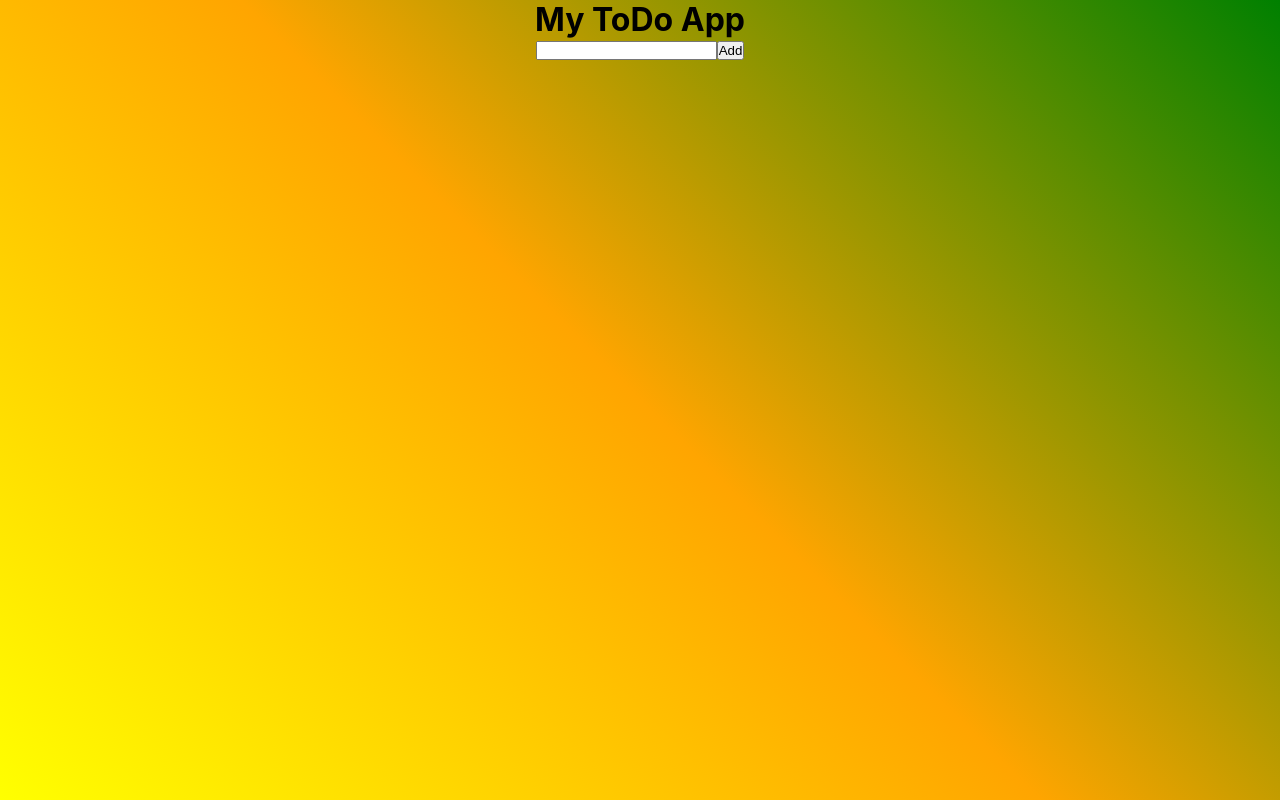
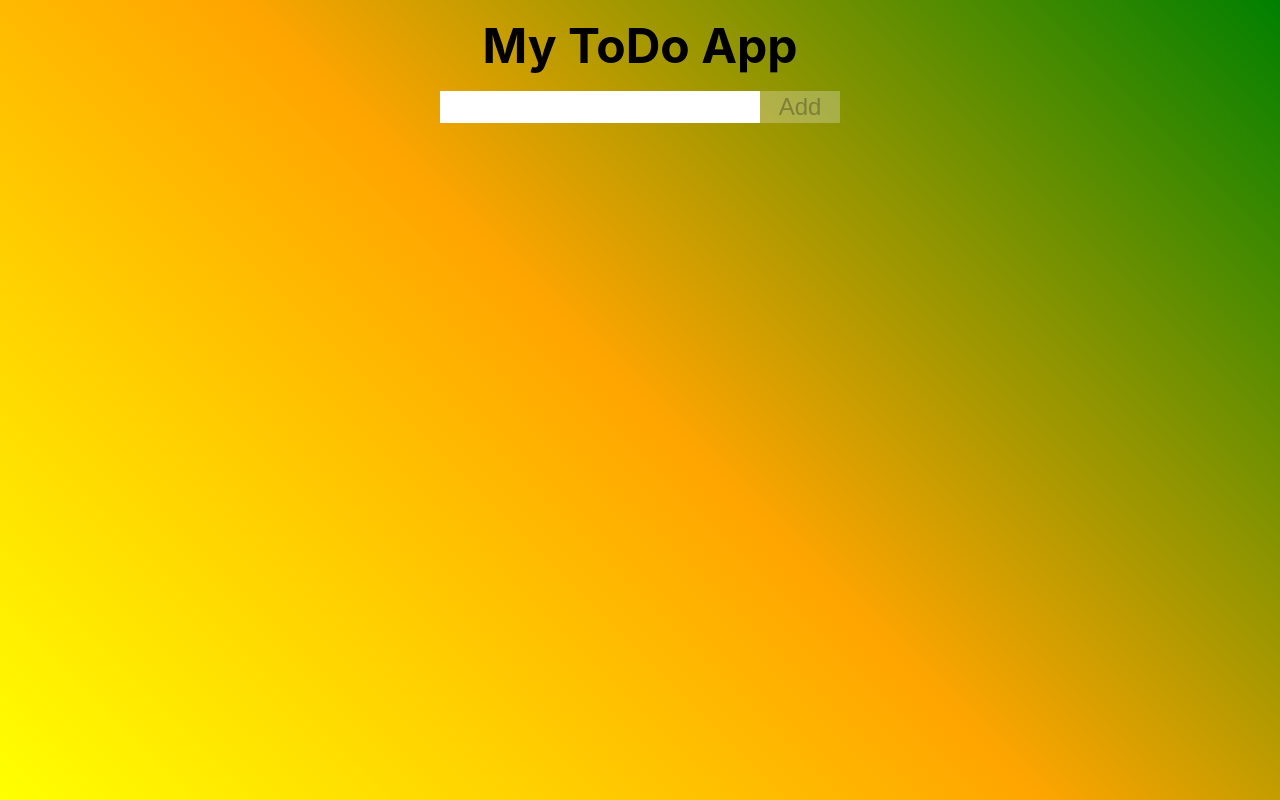
Before and after one commit to RizwanMushtaq/react_todo_app, a React (Create React App) app: page / in a window 1280 px wide. Built offline with nearby package versions, Linux system fonts and the light colour scheme.

Commit message:
Adding items in the list done

```diff
--- a/src/App.css
+++ b/src/App.css
@@ -1,4 +1,4 @@
-* {
+*{
   margin: 0;
   padding: 0;
   box-sizing: border-box;
@@ -8,4 +8,8 @@
   background-image: linear-gradient(45deg, yellow, orange, green);
   width: 100%;
   height: 100vh;
+
+  display: flex;
+  flex-direction: column;
+  align-items: center;
 }
--- a/src/App.js
+++ b/src/App.js
@@ -1,27 +1,65 @@
-import { Component } from 'react';
+import React, { Component } from 'react'
 import './App.css';
+import './components/styleTodoList.css'
+
 import TodoTitle from './components/TodoTitle'
 import TodoInput from './components/TodoInput'
-import TodoList from './components/TodoList'
-
 
 class App extends Component {
+
   constructor(props) {
     super(props)
 
     this.state = {
+      count: 1,
       todoArray: []
     }
   }
 
+  addTodo = (inputFieldText) =>{
+    console.log("addToDO function")
+    console.log(inputFieldText)
+
+    this.setState(state => {
+      const todoArray = state.todoArray.concat(
+        {id: state.count,
+        title: inputFieldText,
+        done: false}
+      )
+      const count = state.count + 1
+
+      return {
+        todoArray,
+        count
+      }
+    })
+
+    console.log(this.state.count);
+  }
+
   render() {
-    return(
+    return (
       <div className="App">
-      <TodoTitle />
-      <TodoInput />
-      <TodoList />
-      </div>
-    )}
+
+        <TodoTitle />
+
+        <TodoInput addTodoHandler = {this.addTodo}></TodoInput>
+
+        <ul className='todoUL'>
+          {this.state.todoArray.map(item => (
+            <li key={item.id}>
+              {item.title}
+              <div>
+                <button>Done</button>
+                <button>Delete</button>
+              </div>
+            </li>
+          ))}
+        </ul>
+
+     </div>
+    )
+  }
 }
 
-export default App;
+export default App
--- a/src/components/TodoInput.js
+++ b/src/components/TodoInput.js
@@ -1,14 +1,38 @@
-import React, { Component } from 'react'
+import React from 'react'
+import './styleTodoInput.css'
 
-class TodoInput extends Component {
-    render() {
-        return (
-            <div>
-                <input type='text'></input>
-                <button>Add</button>
-            </div>
-        )
+function TodoInput(props) {
+
+    function updateAddButton(){
+        console.log("updateAddButton function")
+        if(document.querySelector('.inputField').value.trim() === '' ){
+            document.querySelector('.addTodoButton').disabled = true;
+            document.querySelector('.buttonSpan').style.pointerEvents = 'none';
+        }else{
+            document.querySelector('.addTodoButton').disabled = false;
+            document.querySelector('.buttonSpan').style.pointerEvents = 'all';
+        }
     }
+
+    return (
+        <div>
+            <input type='text'
+            className='inputField'
+            onChange= {updateAddButton}>
+            </input>
+
+            <span className='buttonSpan'
+            onClick = {()=> props.addTodoHandler(document.querySelector('.inputField').value)}>
+
+            <button
+            className='addTodoButton'
+            disabled>
+            Add</button>
+
+            </span>
+
+        </div>
+    )
 }
 
 export default TodoInput
--- a/src/components/TodoList.js
+++ b/src/components/TodoList.js
@@ -1,14 +1,21 @@
 import React, { Component } from 'react'
+import './styleTodoList.css'
 
 class TodoList extends Component {
+    constructor(props) {
+        super(props)
+
+        this.state = {
+
+        }
+    }
+
     render() {
         return (
-            <div>
-                <ul>
-
-                </ul>
-            </div>
-        )
+            <ul className='todoUL'>
+                Hello
+            </ul>
+            )
     }
 }
 
--- a/src/components/TodoTitle.js
+++ b/src/components/TodoTitle.js
@@ -1,9 +1,14 @@
 import React from 'react'
+
+const title = {
+    fontSize: '3rem',
+    margin: '1rem'
+}
 
 function TodoTitle() {
     return (
         <div>
-            <h1>My ToDo App</h1>
+            <h1 style={title}>My ToDo App</h1>
         </div>
     )
 }
--- /dev/null
+++ b/src/components/styleTodoInput.css
@@ -0,0 +1,27 @@
+.inputField{
+    width: 20rem;
+    height: 2rem;
+    font-size: 1.5rem;
+    border: none;
+    outline: none;
+    padding-left: 0.5rem;
+}
+.buttonSpan{
+    z-index: 100;
+    pointer-events: none;
+}
+.addTodoButton{
+    z-index: -100;
+    width: 5rem;
+    height: 2rem;
+    font-size: 1.5rem;
+    border: none;
+    outline: none;
+}
+.addTodoButton[disabled]{
+    pointer-events: none;
+}
+.addTodoButton:hover{
+    background-color: gray;
+    color: white;
+}
--- /dev/null
+++ b/src/components/styleTodoList.css
@@ -0,0 +1,36 @@
+.todoUL{
+    margin: 2rem;
+    font-size: 1.5rem;
+    list-style-type:none;
+}
+.todoUL li{
+    width: 40rem;
+    height: 2rem;
+    margin-top: 1rem;
+    background-color: white;
+    padding-left: 0.5rem;
+    display: flex;
+    flex-direction: row;
+    justify-content: space-between;
+    align-items: center;
+
+}
+.todoUL li div {
+    margin: 0;
+    padding: 0;
+    display: flex;
+    flex-direction: row;
+    justify-content: center;
+    align-items: center;
+}
+.todoUL li div button{
+    width: 5rem;
+    height: 2rem;
+    border: none;
+    font-size: 1rem;
+    color: black;
+}
+.todoUL li div button:hover{
+    background-color: gray;
+    color: white;
+}
```
